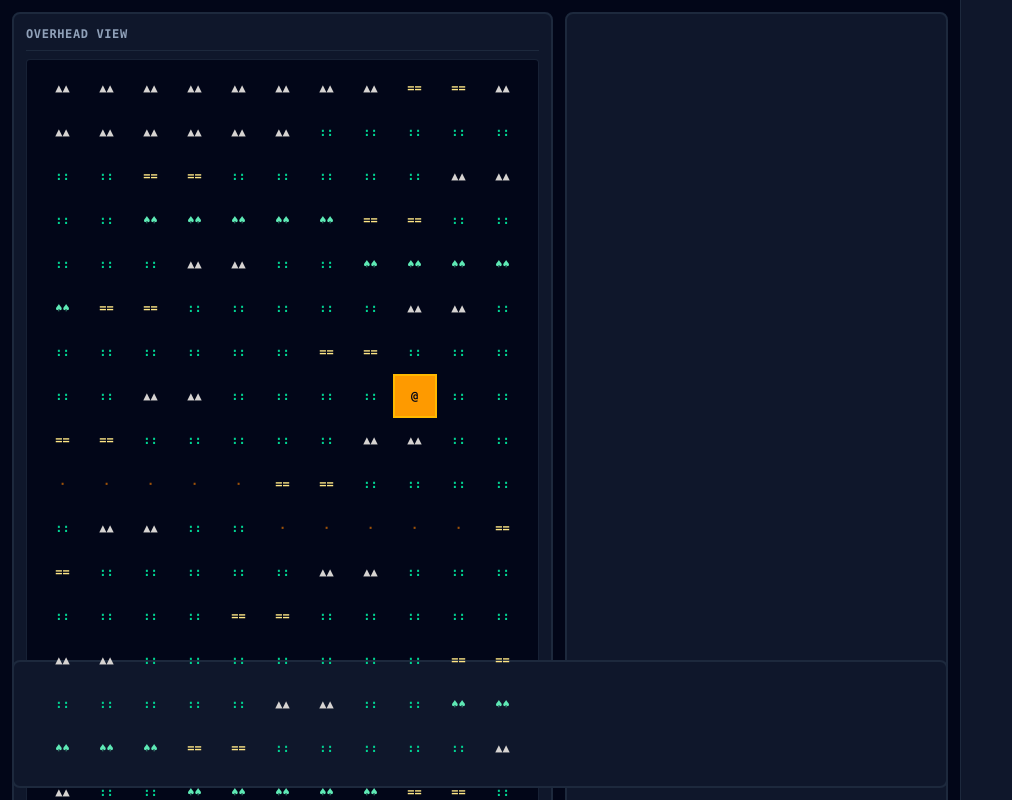
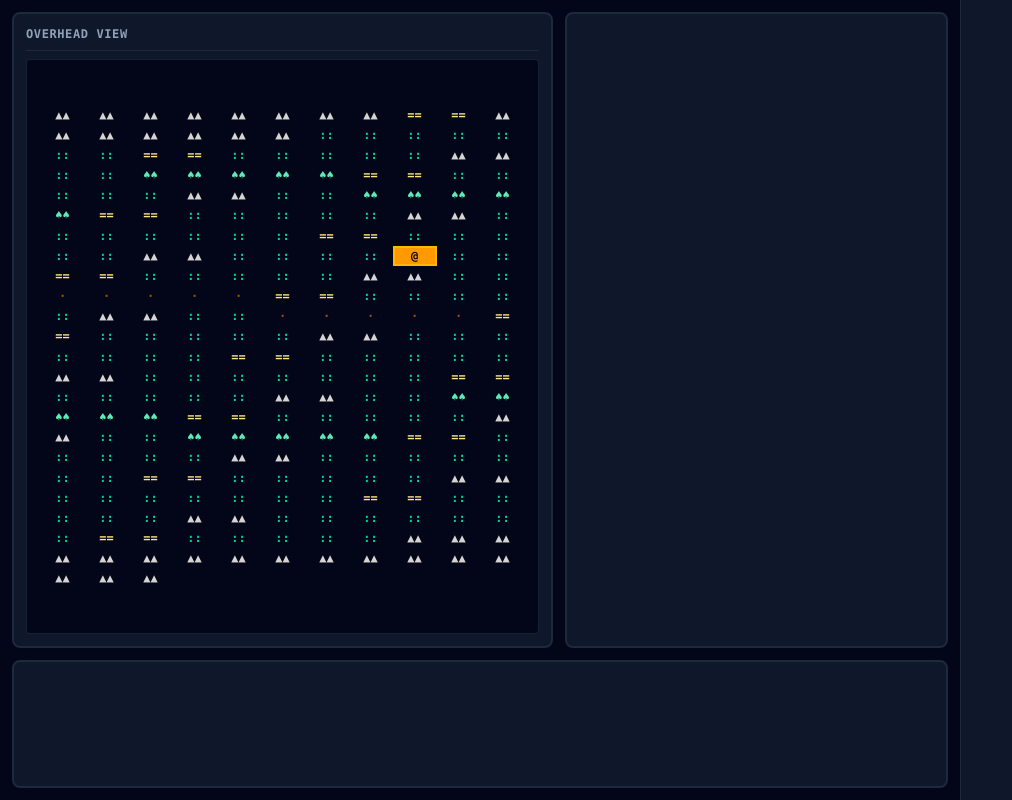
Before and after one commit to keithyw/ragged-crown, a React (Vite) app: page / in a window 1280 px wide. Shown: the whole page, without its empty margins (0-1012 px from the left). Built offline with nearby package versions, Linux system fonts and the light colour scheme.

Commit message:
fix to the overflowing rows since i was using a constant to determine the layout size

```diff
--- a/src/components/map/MapSquare.tsx
+++ b/src/components/map/MapSquare.tsx
@@ -1,28 +1,33 @@
 import { TILE_SIZE_PX, SHAPES, SURFACES, TEXT } from '@/constants'
 import type { TileDef } from '@/types'
 import { cn } from '@/utils'
+
 interface MapSquareProps {
 	isPlayer: boolean
 	tile?: TileDef
 	useSprites?: boolean
 }
 
+const getSpriteStyle = (x: number, y: number): React.CSSProperties => ({
+	backgroundPosition: `-${x * TILE_SIZE_PX}px -${y * TILE_SIZE_PX}px`,
+})
+
 export const MapSquare = ({
 	isPlayer,
 	tile,
 	useSprites = false,
 }: MapSquareProps) => {
-	const baseSquare = cn(SHAPES.square, TEXT.monoBadge)
+	const baseSquare = cn(
+		'w-full h-full select-none overflow-hidden',
+		SHAPES.square,
+		TEXT.monoBadge,
+	)
 
 	if (useSprites && tile?.spriteCoords) {
-		const spriteStyle = {
-			// wonder if this should be put in a function
-			backgroundPosition: `-${tile.spriteCoords.x * TILE_SIZE_PX}px -${tile.spriteCoords.y * TILE_SIZE_PX}px`,
-		}
 		return (
 			<div
 				className={cn(baseSquare, 'tile-sprite border border-black/20')}
-				style={spriteStyle}
+				style={getSpriteStyle(tile.spriteCoords.x, tile.spriteCoords.y)}
 				title={tile.name}
 			>
 				{isPlayer && (
```
